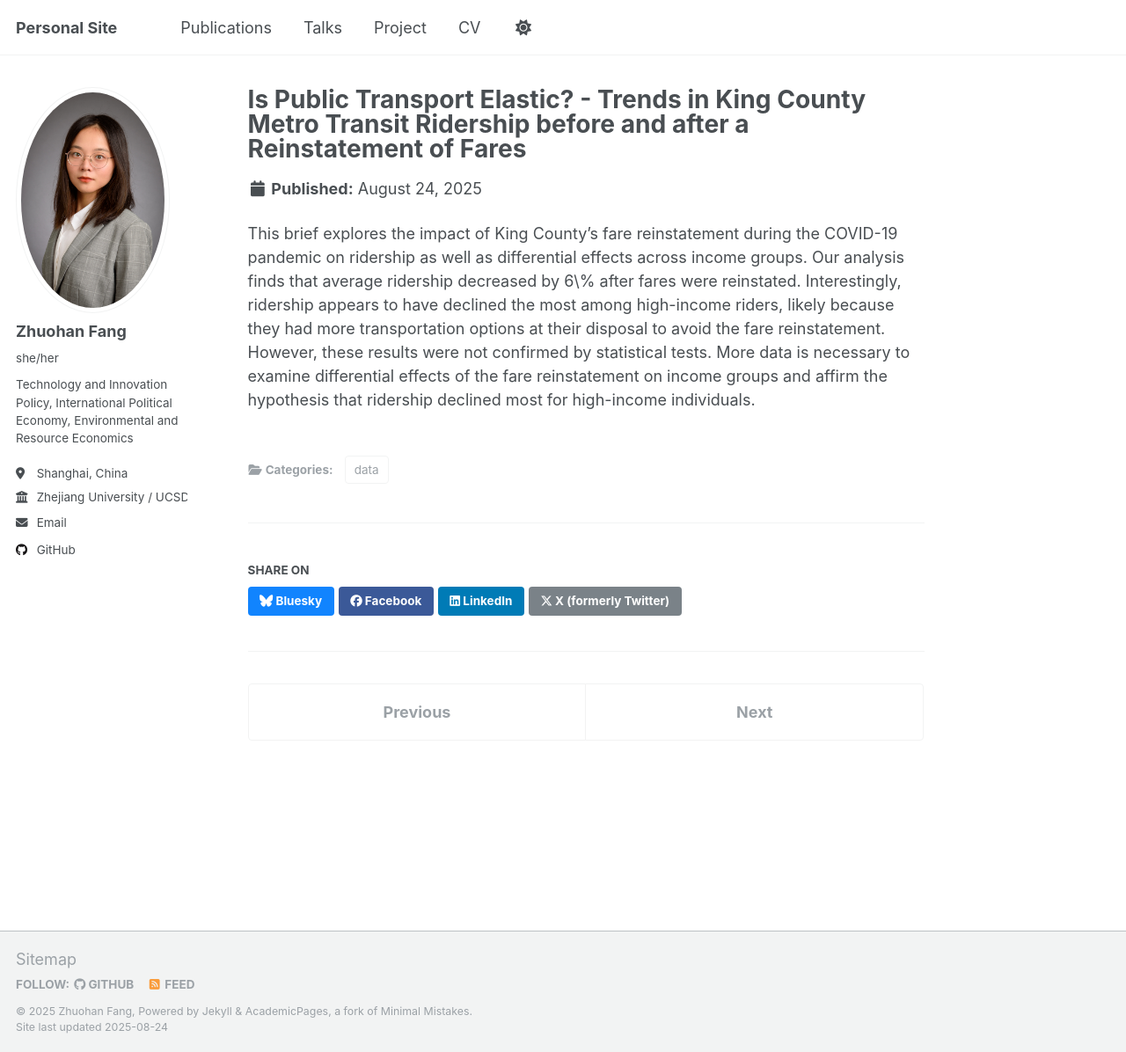
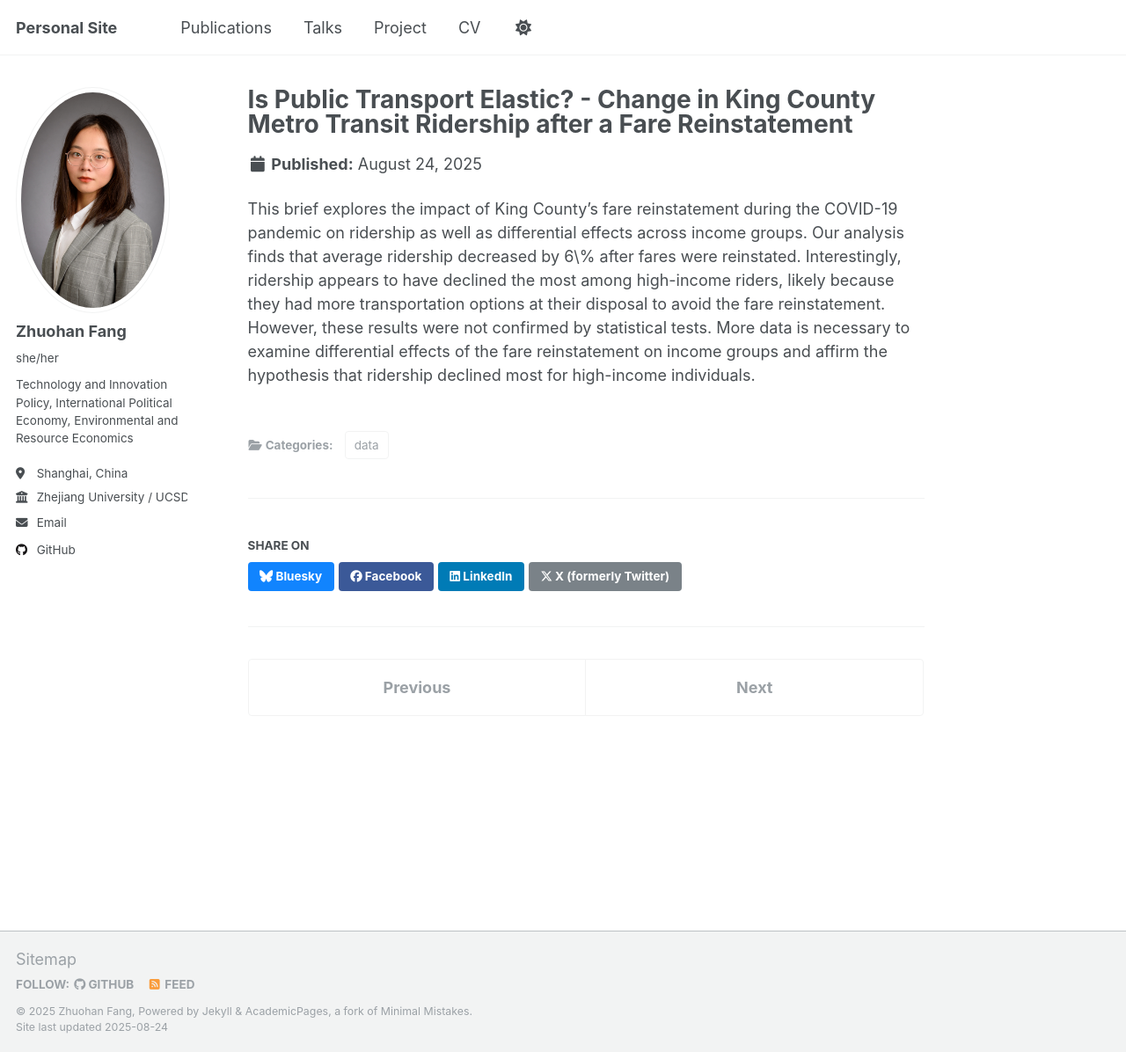
Before and after one commit to fzh200001/fzh200001.github.io, a Jekyll site: the page built from _portfolio/portfolio-5.md, in a window 1280 px wide and 1196 px high. Shown: the whole window at 88% size. Built offline with Jekyll 4.4.1, drawn with Linux system fonts in a browser that asks for light colours; a script that is not in the unit is left out.

Commit message:
Update portfolio-5.md

```diff
--- a/_portfolio/portfolio-5.md
+++ b/_portfolio/portfolio-5.md
@@ -1,5 +1,5 @@
 ---
-title: "Is Public Transport Elastic? - Trends in King County Metro Transit Ridership before and after a Reinstatement of Fares"
+title: "Is Public Transport Elastic? - Change in King County Metro Transit Ridership after a Fare Reinstatement"
 excerpt: "King County’s COVID-era fare reinstatement reduced ridership, raising equity concerns as differential impacts across income groups remain uncertain and call for further study.<br/>
 <a href='/portfolio/portfolio-5'><img src='/images/P5.png'></a><br/>
 <a href='/files/P5.pdf'>View Delivery</a>"
```
